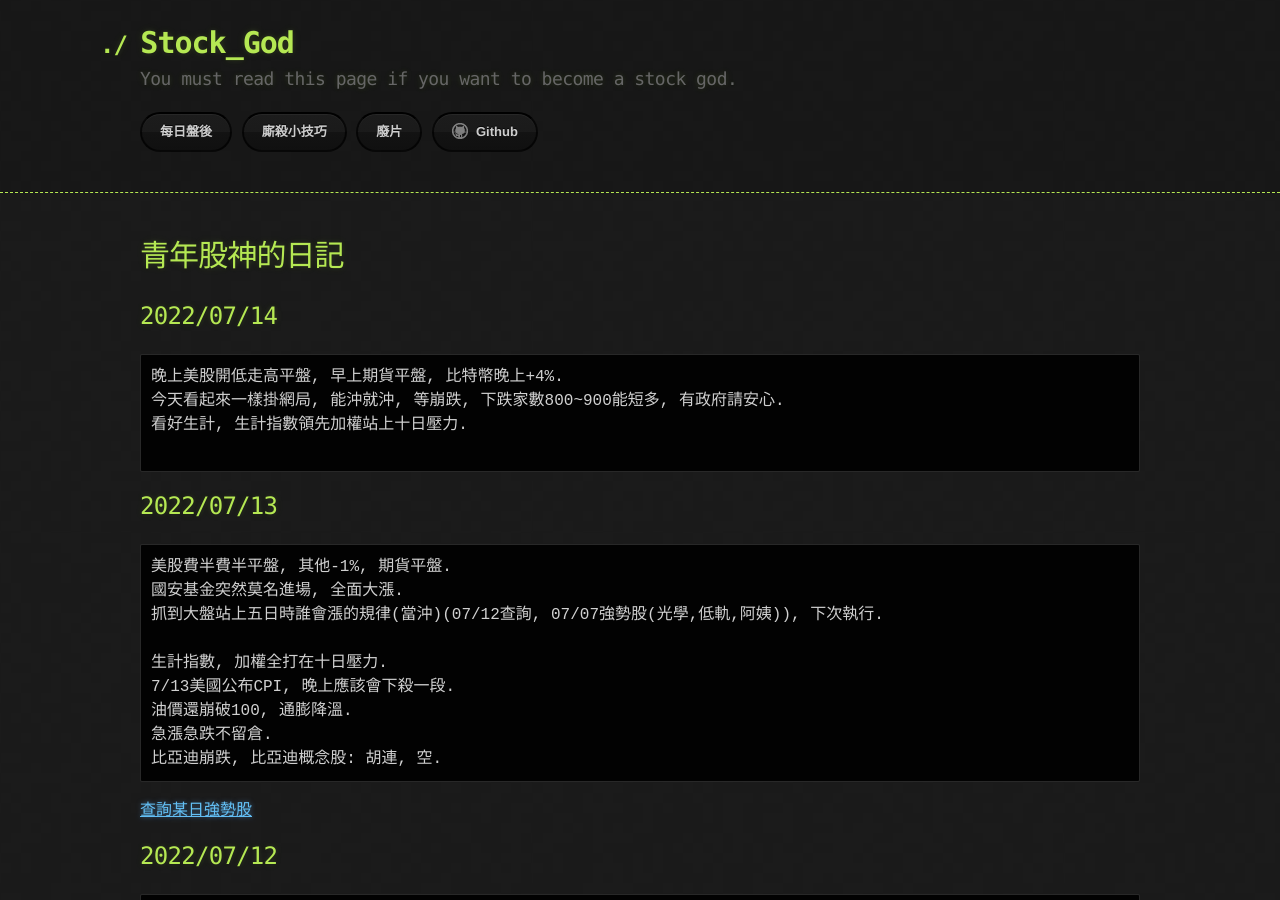
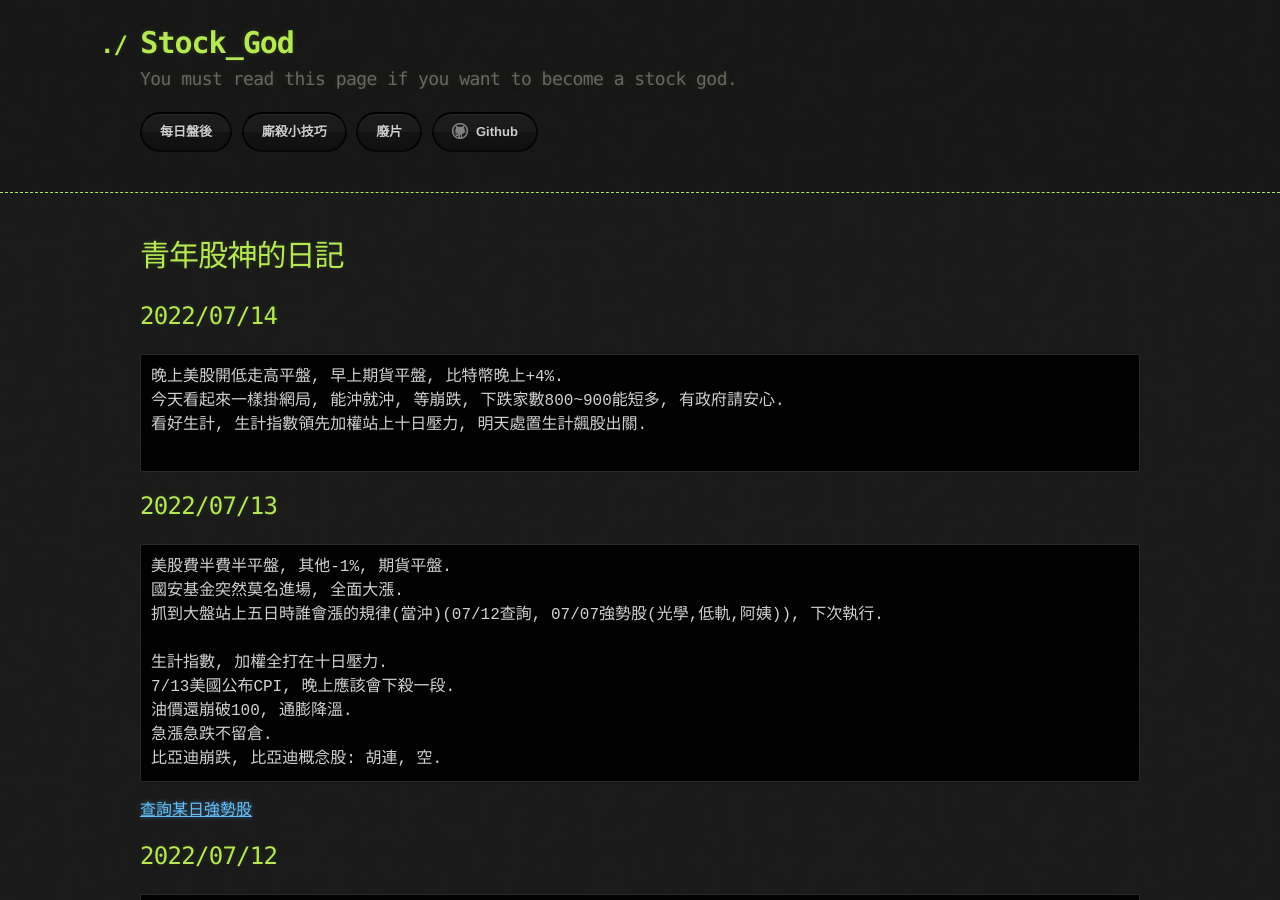
Before and after one commit to lepg5487/Stock_God, a Jekyll site: the page built from index.md, in a window 1280 px wide and 900 px high. Built offline with Jekyll 4.4.1, drawn with Linux system fonts in a browser that asks for light colours; our own code applies the rules of GitHub Pages for plain Markdown files.

Commit message:
Update index.md

````diff
--- a/index.md
+++ b/index.md
@@ -7,7 +7,7 @@ layout: testlayouts
 ```
 晚上美股開低走高平盤, 早上期貨平盤, 比特幣晚上+4%.
 今天看起來一樣掛網局, 能沖就沖, 等崩跌, 下跌家數800~900能短多, 有政府請安心.
-看好生計, 生計指數領先加權站上十日壓力.
+看好生計, 生計指數領先加權站上十日壓力, 明天處置生計飆股出關.
 
 ```
 
````
